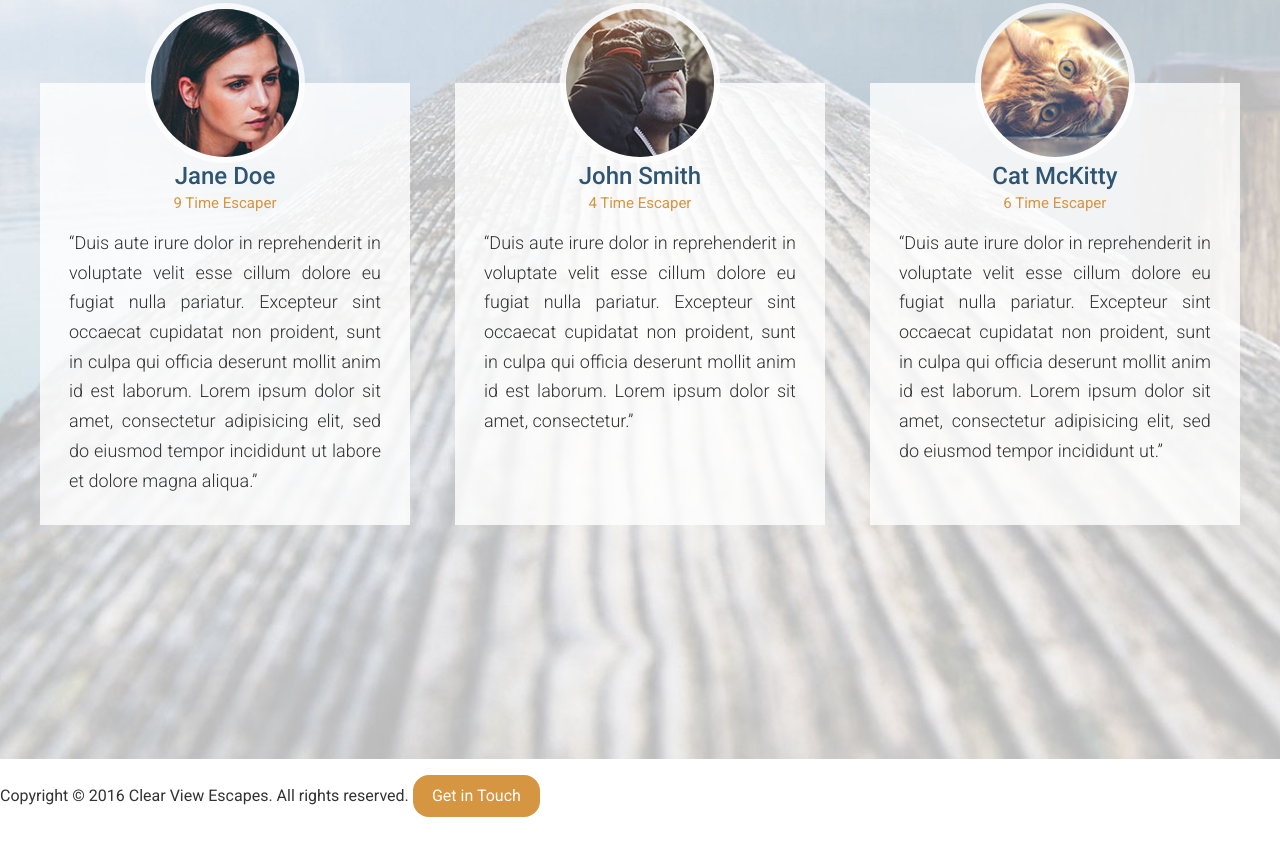
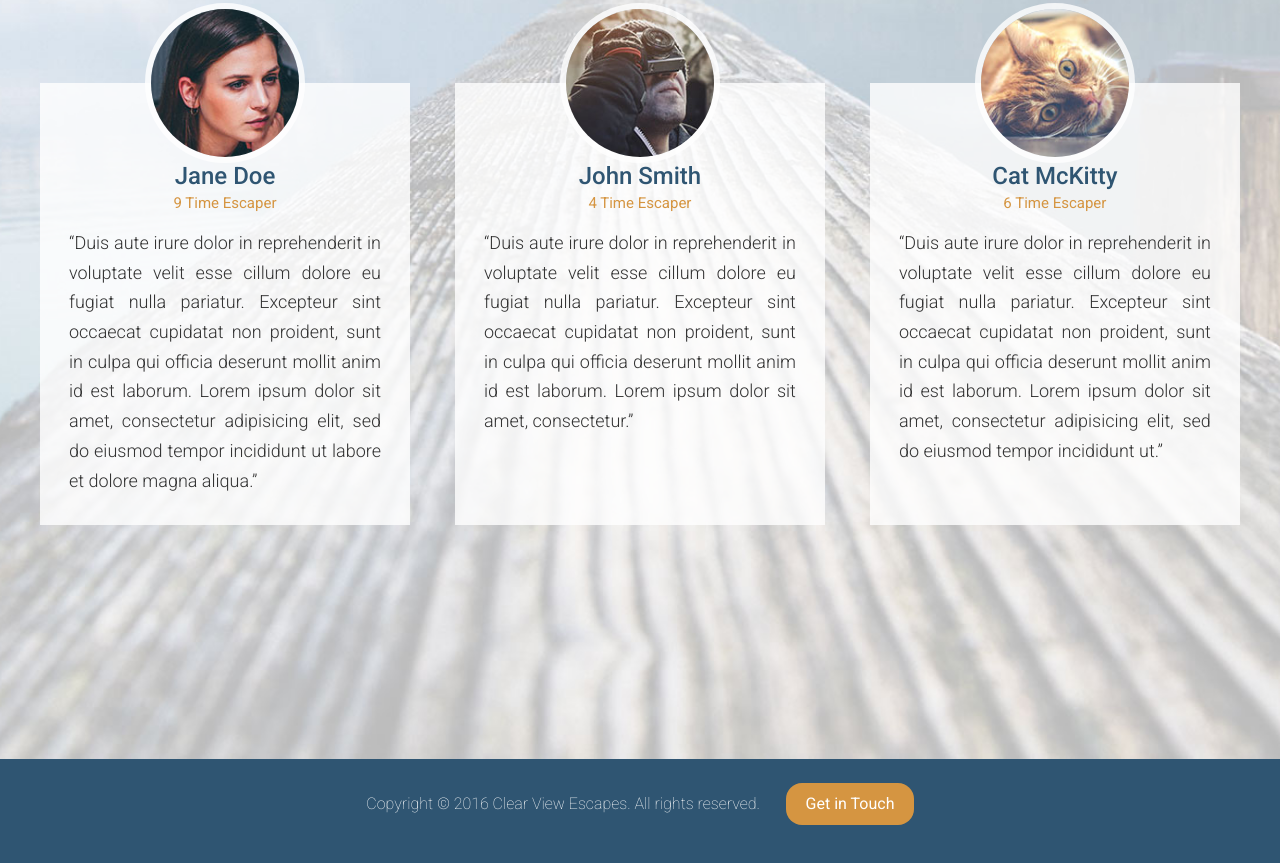
Before and after one commit to grantrzchan/l_aguilar_website, a website: page app/index.html in a window 1280 px wide. Shown: the part 3405-4268 px from the top of the page. Before the commit the page ends 4238 px from the top, so only its background shows below. Drawn offline with Linux system fonts and the light colour scheme.

Commit message:
footer styled

```diff
--- /dev/null
+++ b/app/assets/styles/modules/_site-footer.css
@@ -0,0 +1,31 @@
+.site-footer{
+    background-color: $mainBlue;
+    color: #FFF;
+    padding: 0.5rem;
+    text-align: center;
+
+    &__text-one{
+        display: block;
+        margin-bottom: 0;
+        font-weight: 200;
+
+        @mixin atMedium{
+            display: inline;
+            margin-bottom: 0;
+            margin-right:0rem;
+        }
+    }
+
+    &__text-two{
+            display: block;
+            margin-bottom: 1rem;
+            font-weight: 200;
+
+            @mixin atMedium {
+                display: inline;
+                margin-bottom: 0;
+                margin-right: 1.4rem;
+            }
+    }
+
+}
--- a/app/assets/styles/styles.css
+++ b/app/assets/styles/styles.css
@@ -13,3 +13,4 @@
 @import "modules/_feature-item";
 @import "modules/_testimonial";
 @import "modules/_sprite";
+@import "modules/_site-footer";
--- a/app/index.html
+++ b/app/index.html
@@ -217,10 +217,13 @@
     </div>
   </div>
 
-  <footer>
-    <p>Copyright &copy; 2016 Clear View Escapes. All rights reserved.
+  <footer class="site-footer">
+    <div class="wrapper">
+    <p><span class="site-footer__text-one">Copyright &copy; 2016 Clear View Escapes. </span>
+        <span class="site-footer__text-two">All rights reserved.</span>
       <a href="#" class="btn btn--orange">Get in Touch</a>
     </p>
+  </div>
   </footer>
 </body>
 
--- a/app/temp/styles/styles.css
+++ b/app/temp/styles/styles.css
@@ -986,3 +986,41 @@ a{
     height: 42px;
     background-position: 36.69752421959096% 45.792307692307695%;
 }
+
+.site-footer{
+    background-color: #2f5572;
+    color: #FFF;
+    padding: 0.5rem;
+    text-align: center;
+
+}
+
+.site-footer__text-one{
+        display: block;
+        margin-bottom: 0;
+        font-weight: 200;
+    }
+
+@media (min-width: 800px) {
+
+.site-footer__text-one{
+            display: inline;
+            margin-bottom: 0;
+            margin-right:0rem
+    }
+    }
+
+.site-footer__text-two{
+            display: block;
+            margin-bottom: 1rem;
+            font-weight: 200;
+    }
+
+@media (min-width: 800px) {
+
+.site-footer__text-two{
+                display: inline;
+                margin-bottom: 0;
+                margin-right: 1.4rem
+    }
+    }
```
